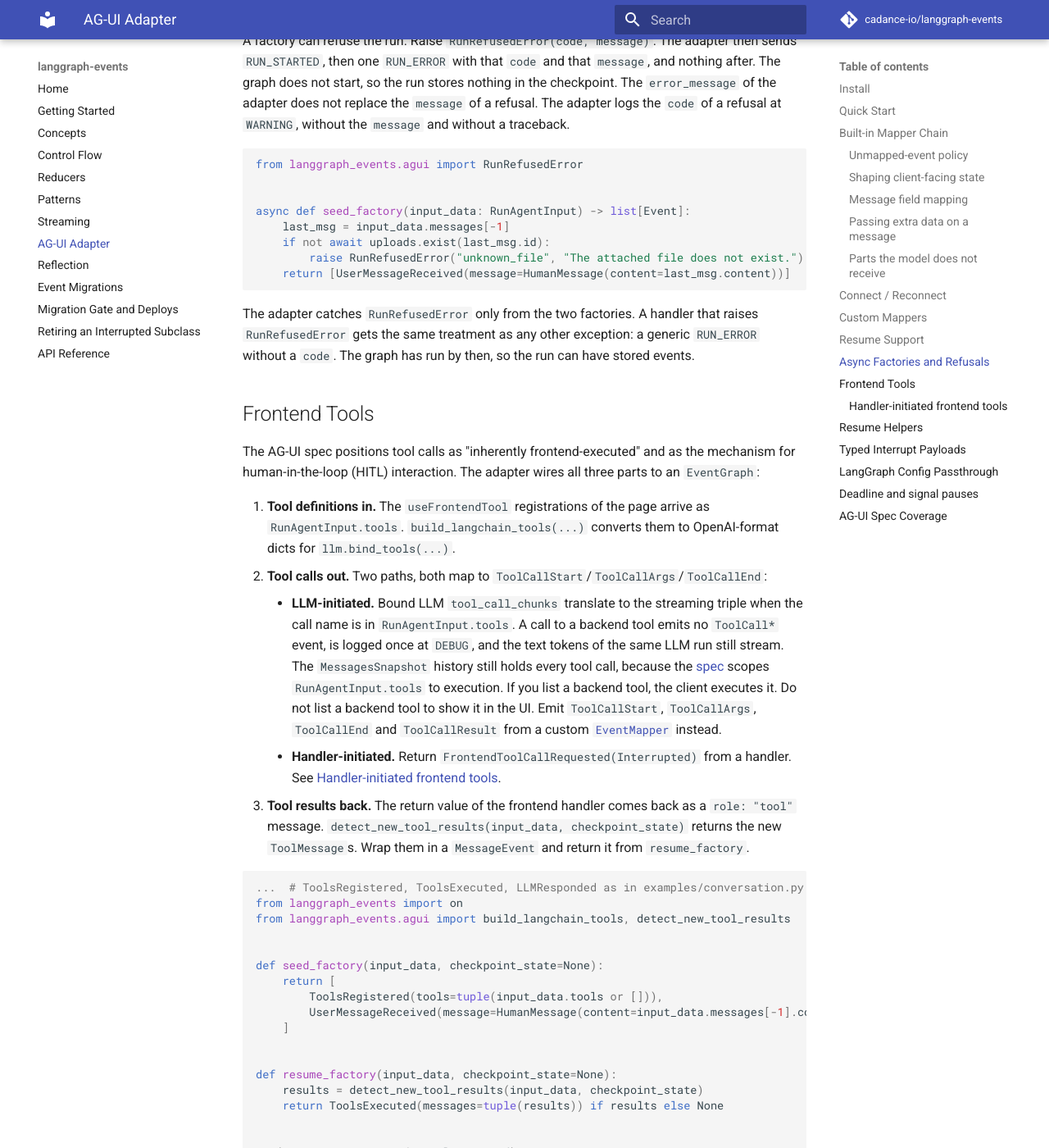
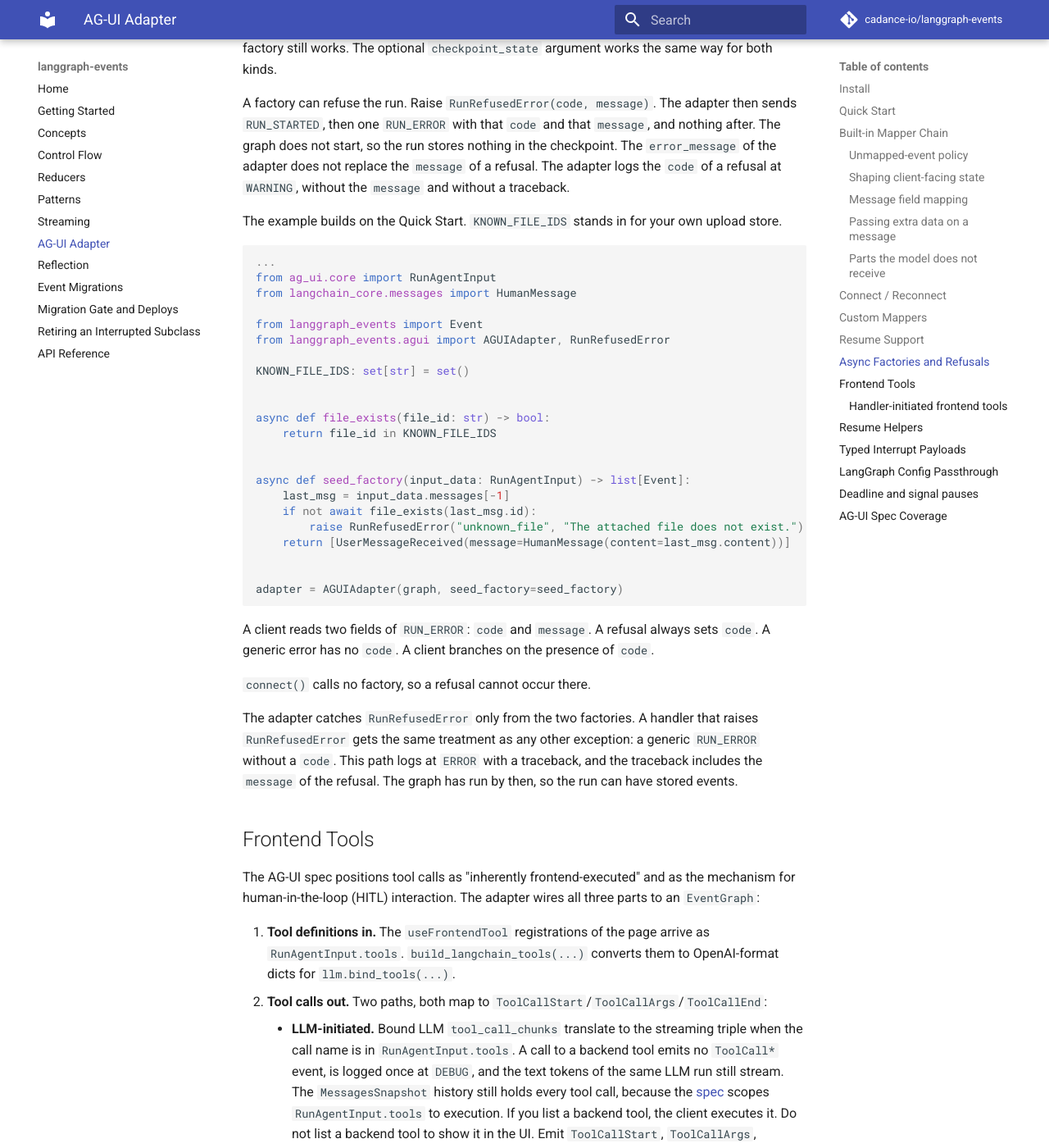
Before and after one commit to cadance-io/langgraph-events, an MkDocs documentation site: the page built from docs/agui.md, in a window 1280 px wide and 1400 px high, scrolled down 9378 px. Shown: the whole window at 82% size. Built offline with MkDocs 1.6.1 and Material for MkDocs 9.7.7, drawn with Linux system fonts in a browser that asks for light colours; comment, search, counter and statistics services are not loaded; some of the changed text lies outside the part shown.

Commit message:
fix(agui): document the factory type change and the refusal contract
- CHANGELOG: state under Changed that SeedFactory and ResumeFactory
  now return an awaitable. Cut the Added entry to two bullets.
- docs/api.md: add RunRefusedError to the AG-UI exports table.
- docs/agui.md: make the refusal example runnable. State the RUN_ERROR
  fields that a client reads, that connect() calls no factory, and how
  the handler path logs. Link the section from Quick Start, the
  lifecycle list and Resume Support.
- _adapter.py: inline the one-caller helpers into _call_factory and
  its two call sites.
- tests: run the mapper RUN_ERROR graph once per describe, split the
  resumable-thread assertion and the str() assertion into their own
  tests, and type _refusing as NoReturn.

Co-Authored-By: Claude Opus 5.5 <noreply@anthropic.com>
Claude-Session: https://claude.ai/code/session_01HFwCtn5ctQKMB57pWvLVF1

````diff
--- a/docs/agui.md
+++ b/docs/agui.md
@@ -64,7 +64,7 @@ async def run(request: Request):
     return create_starlette_response(adapter.stream(input_data))
 ```
 
-Pass `error_message="Something went wrong."` to `AGUIAdapter(...)` so that exception details do not reach the client.
+Pass `error_message="Something went wrong."` to `AGUIAdapter(...)` so that exception details do not reach the client. To send the client a specific error code from a factory, see [Async Factories and Refusals](#async-factories-and-refusals).
 
 ## Built-in Mapper Chain
 
@@ -98,7 +98,7 @@ Outside the chain, the adapter also emits:
 - `StateSnapshotFrame` → `StateSnapshot`.
 - `CustomEventFrame` → `CustomEvent` (name/value passthrough).
 - `InterruptFrame` → its `value` through the mapper chain. The run yields one frame for each interrupt that it leaves pending.
-- Lifecycle: `RunStarted`, `RunFinished`, `RunError` on exception.
+- Lifecycle: `RunStarted`, `RunFinished`, `RunError` on exception. A handler that raises `RunRefusedError` gets the generic `RunError`, see [Async Factories and Refusals](#async-factories-and-refusals).
 
 ### Shaping client-facing state
 
@@ -234,7 +234,7 @@ adapter = AGUIAdapter(graph, seed_factory=seed_factory, mappers=[PlanMapper()])
 
 ## Resume Support
 
-Implement `resume_factory(input_data, checkpoint_state)`. Return an `Event` to trigger `astream_resume()`. Return `None` for a fresh run via `seed_factory`. On a thread paused on an `Interrupted`, `None` instead replays the checkpoint. The adapter emits `StateSnapshot`, `MessagesSnapshot` and each pending `Interrupted`. It does not call `seed_factory`. `checkpoint_state` is optional. A one-argument factory still works.
+Implement `resume_factory(input_data, checkpoint_state)`. Return an `Event` to trigger `astream_resume()`. Return `None` for a fresh run via `seed_factory`. On a thread paused on an `Interrupted`, `None` instead replays the checkpoint. The adapter emits `StateSnapshot`, `MessagesSnapshot` and each pending `Interrupted`. It does not call `seed_factory`. `checkpoint_state` is optional. A one-argument factory still works. A `resume_factory` can be `async` and can refuse the run, see [Async Factories and Refusals](#async-factories-and-refusals).
 
 ```python
 ...
@@ -276,18 +276,38 @@ A `seed_factory` or a `resume_factory` can be `async`. The adapter awaits the re
 
 A factory can refuse the run. Raise `RunRefusedError(code, message)`. The adapter then sends `RUN_STARTED`, then one `RUN_ERROR` with that `code` and that `message`, and nothing after. The graph does not start, so the run stores nothing in the checkpoint. The `error_message` of the adapter does not replace the `message` of a refusal. The adapter logs the `code` of a refusal at `WARNING`, without the `message` and without a traceback.
 
+The example builds on the Quick Start. `KNOWN_FILE_IDS` stands in for your own upload store.
+
 ```python
-from langgraph_events.agui import RunRefusedError
+...
+from ag_ui.core import RunAgentInput
+from langchain_core.messages import HumanMessage
+
+from langgraph_events import Event
+from langgraph_events.agui import AGUIAdapter, RunRefusedError
+
+KNOWN_FILE_IDS: set[str] = set()
+
+
+async def file_exists(file_id: str) -> bool:
+    return file_id in KNOWN_FILE_IDS
 
 
 async def seed_factory(input_data: RunAgentInput) -> list[Event]:
     last_msg = input_data.messages[-1]
-    if not await uploads.exist(last_msg.id):
+    if not await file_exists(last_msg.id):
         raise RunRefusedError("unknown_file", "The attached file does not exist.")
     return [UserMessageReceived(message=HumanMessage(content=last_msg.content))]
+
+
+adapter = AGUIAdapter(graph, seed_factory=seed_factory)
 ```
 
-The adapter catches `RunRefusedError` only from the two factories. A handler that raises `RunRefusedError` gets the same treatment as any other exception: a generic `RUN_ERROR` without a `code`. The graph has run by then, so the run can have stored events.
+A client reads two fields of `RUN_ERROR`: `code` and `message`. A refusal always sets `code`. A generic error has no `code`. A client branches on the presence of `code`.
+
+`connect()` calls no factory, so a refusal cannot occur there.
+
+The adapter catches `RunRefusedError` only from the two factories. A handler that raises `RunRefusedError` gets the same treatment as any other exception: a generic `RUN_ERROR` without a `code`. This path logs at `ERROR` with a traceback, and the traceback includes the `message` of the refusal. The graph has run by then, so the run can have stored events.
 
 ## Frontend Tools
 
````
Also changed, not shown: CHANGELOG.md (+11 -8 lines), docs/api.md (+1 -0 lines), 2 other files.
